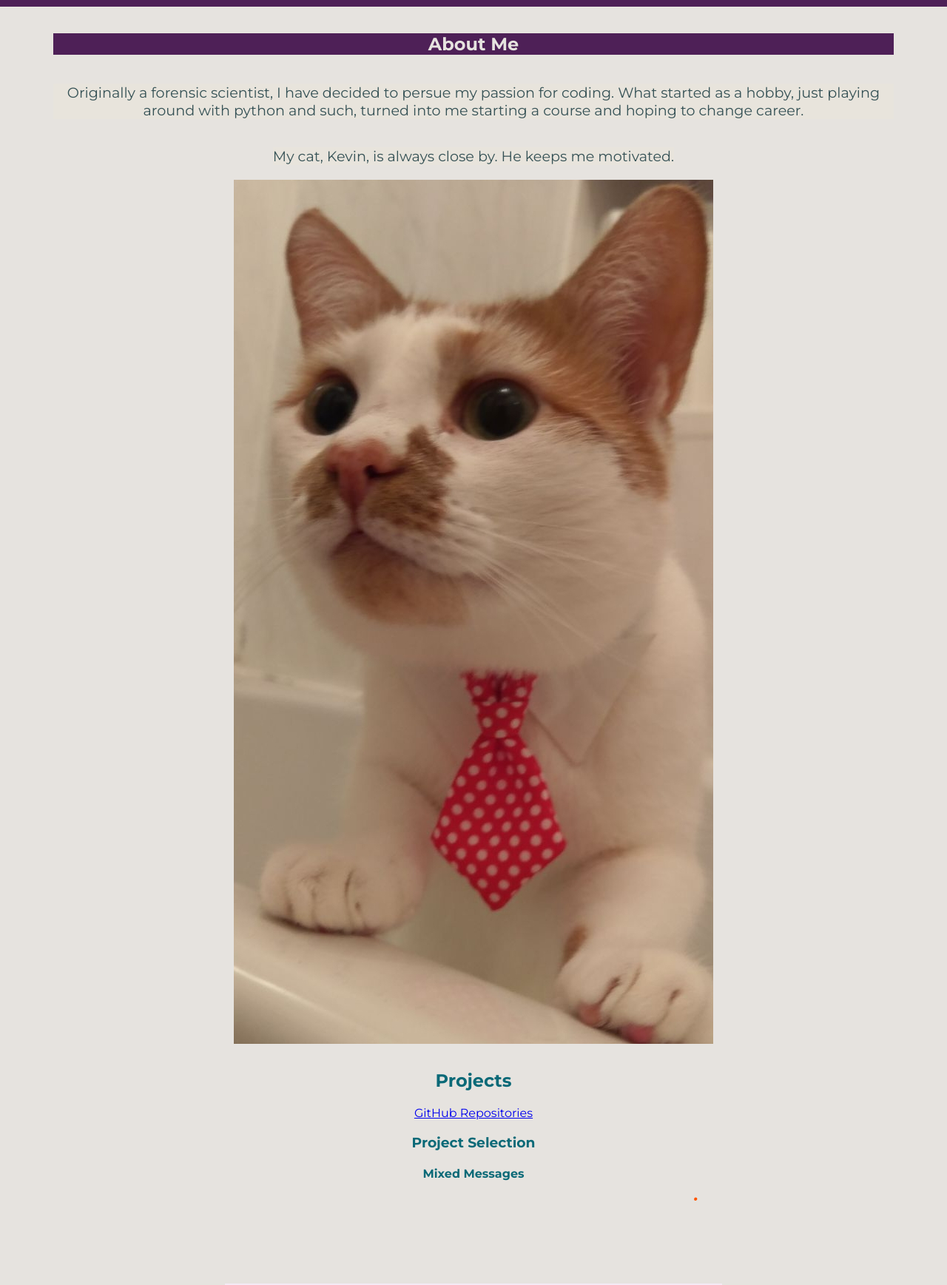
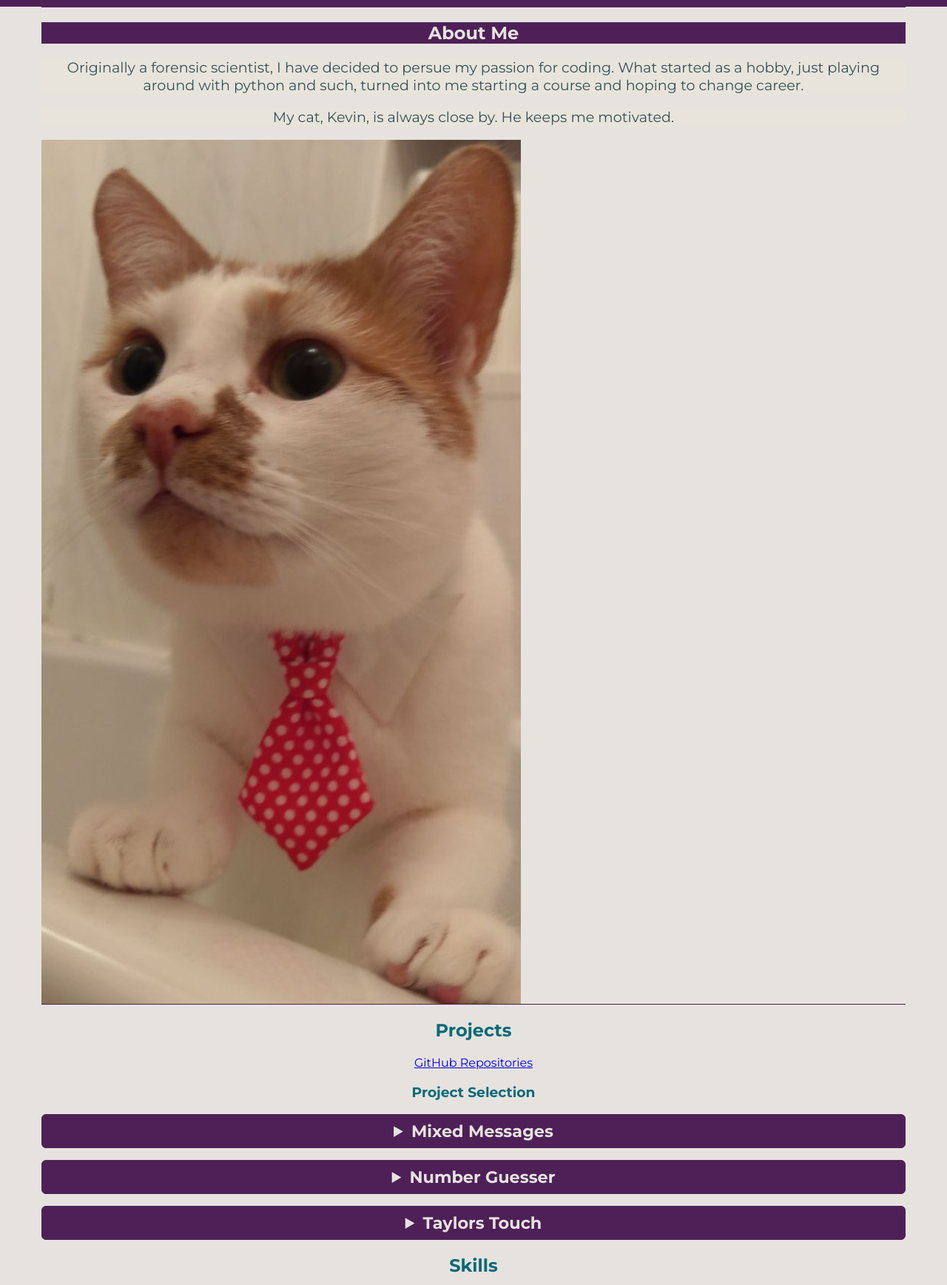
Before and after one commit to JadeT480/portfolioWebsite, a plain HTML site: page index.html in a window 1280 px wide. Shown: the part 116-1853 px from the top of the page at 74% size. Drawn offline with Linux system fonts and the light colour scheme.

Commit message:
Add styling to projects section on index.html

```diff
--- a/index.html
+++ b/index.html
@@ -82,8 +82,8 @@
           >GitHub Repositories</a
         >
         <h3>Project Selection</h3>
-        <article>
-          <h4>Mixed Messages</h4>
+        <details>
+          <summary>Mixed Messages</summary>
           <img
             src="resources/images/mixed_messages.png"
             alt="Screenshot of the code for the mixed messages program"
@@ -92,9 +92,9 @@
             Using JavaScript, this project allows users to receive a random
             message.
           </p>
-        </article>
-        <article>
-          <h4>Number Guesser</h4>
+        </details>
+        <details>
+          <summary>Number Guesser</summary>
           <img
             src="resources/images/number_guesser.png"
             alt="Screenshot of the number guesser game"
@@ -103,9 +103,9 @@
             Using JavaScript, users compete with the computer to correctly guess
             the number.
           </p>
-        </article>
-        <article>
-          <h4>Taylors Touch</h4>
+        </details>
+        <details>
+          <summary>Taylors Touch</summary>
           <img
             src="resources/images/taylors_touch.png"
             alt="Screenshot of landing page for Taylors Touch"
@@ -114,7 +114,7 @@
             A mix of HTML and CSS, this is the first draft of a static webpage
             for a massage business.
           </p>
-        </article>
+        </details>
       </section>
       <section id="skills">
         <h2>Skills</h2>
--- a/resources/styles.css
+++ b/resources/styles.css
@@ -81,13 +81,7 @@ i {
 
 /* About section */
 #about {
-  display: flex;
-  flex-wrap: wrap;
-  justify-content: center;
-  align-items: center;
-  width: 100%;
-  padding: 1rem;
-  box-sizing: border-box;
+  border-top: 1px solid #4e2057;
 }
 
 #about h2 {
@@ -107,6 +101,47 @@ i {
   display: none;
   max-width: 100%;
   height: auto;
+}
+
+/* Projects section */
+#projects {
+  border-top: 1px solid #4e2057;
+}
+
+details {
+  margin-bottom: 1rem;
+  border: 1px solid #4e2057;
+  border-radius: 6px;
+  padding: 0.5rem 1rem;
+  background-color: #4e2057;
+  cursor: pointer;
+}
+
+summary {
+  font-weight: bold;
+  font-size: 1.4rem;
+  color: #e6e3df;
+  outline: none;
+}
+
+summary:hover {
+  color: #0a6977;
+}
+
+details[open] p,
+details[open] img {
+  margin-top: 0.5rem;
+}
+
+details img {
+  max-width: 100%;
+  height: auto;
+  display: block;
+  margin-top: 0.5rem;
+}
+
+details p {
+  color: #e6e3df;
 }
 
 /* For Tablets, minimum of 600px */
```
